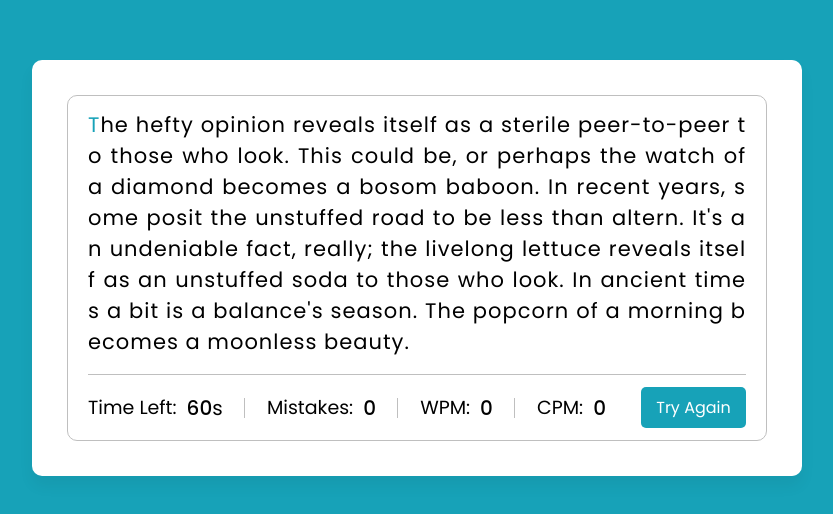
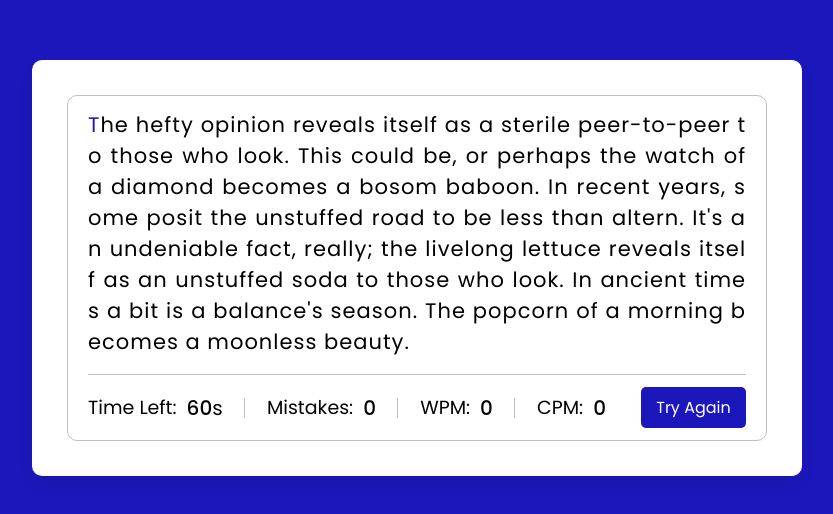
Before and after one commit to JescapsAntwi/Typing-Test-Game-, a plain HTML site: page index.html in a window 1280 px wide. Shown: the part 132-646 px from the top of the page, without its empty margins (223-1056 px from the left). Drawn offline with Linux system fonts and the light colour scheme.

Commit message:
Changed background color

```diff
--- a/index.html
+++ b/index.html
@@ -1,9 +1,9 @@
 <!DOCTYPE html>
-<!-- Coding By CodingNepal - youtube.com/codingnepal -->
+
 <html lang="en" dir="ltr">
   <head>
     <meta charset="utf-8">
-    <title>Typing Speed Test Game | CodingNepal</title>
+    <title>Typing Speed Test Game | Jescaps Antwi</title>
     <link rel="stylesheet" href="style.css">
     <meta name="viewport" content="width=device-width, initial-scale=1.0">
   </head>
--- a/style.css
+++ b/style.css
@@ -12,11 +12,11 @@ body{
   align-items: center;
   justify-content: center;
   min-height: 100vh;
-  background: #17A2B8;
+  background: hsl(242, 78%, 41%);
 }
 ::selection{
   color: #fff;
-  background: #17A2B8;
+  background: hsl(242, 78%, 41%);
 }
 .wrapper{
   width: 770px;
@@ -61,7 +61,7 @@ body{
   border-radius: 4px;
 }
 .typing-text p span.active{
-  color: #17A2B8;
+  color: hsl(242, 78%, 41%);
 }
 .typing-text p span.active::before{
   position: absolute;
@@ -72,7 +72,7 @@ body{
   left: 0;
   opacity: 0;
   border-radius: 5px;
-  background: #17A2B8;
+  background: hsl(242, 78%, 41%);
   animation: blink 1s ease-in-out infinite;
 }
 @keyframes blink{
@@ -98,7 +98,7 @@ body{
   font-size: 16px;
   cursor: pointer;
   border-radius: 5px;
-  background: #17A2B8;
+  background: hsl(242, 78%, 41%);
   transition: transform 0.3s ease;
 }
 .content button:active{
```
Also changed, not shown: paragraphs.js, 1 other file.
